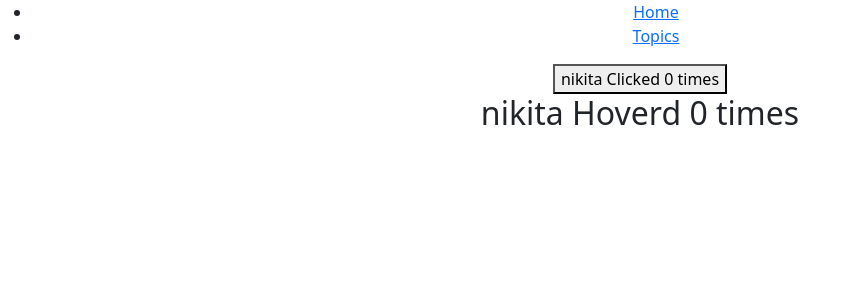
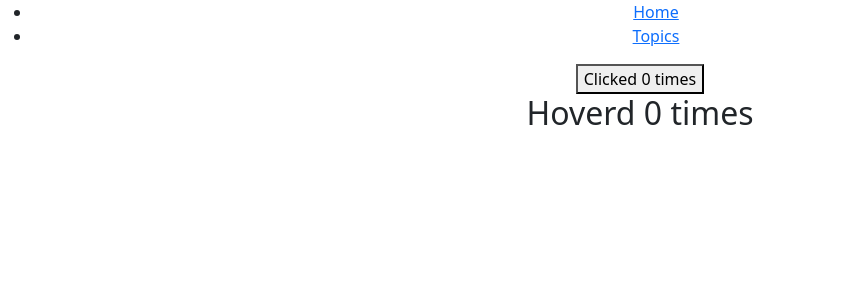
Before and after one commit to Nikki0830/CLAYFIN_TRAINING2, a React (Create React App) app in the folder 16th june/my-app/: page / in a window 1280 px wide. Shown: the top 300 px of the page, without its empty margins (0-847 px from the left). Built offline with nearby package versions, Linux system fonts and the light colour scheme.

Commit message:
HOC-part-2

```diff
--- a/16th june/my-app/src/components/HOF/ClickCounter.js
+++ b/16th june/my-app/src/components/HOF/ClickCounter.js
@@ -1,28 +1,16 @@
 import React, { Component } from "react";
-import UpdateComponent from "./Withcounter";
+import WithCounter from "./Withcounter";
 
 export class ClickCounter extends Component {
-  constructor(props) {
-    super(props);
-    this.state = {
-      count: 0,
-    };
-  }
-
-  incrementCount = () => {
-    console.log("clicked");
-    this.setState((prevState) => {
-      return { count: prevState.count + 1 };
-    });
-  };
   render() {
-    const {count} = this.state
+    // const { count } = this.state;
+    const { count, incrementCount } = this.props;
     return (
       <div>
-        <button onClick={this.incrementCount}>{this.props.name} Clicked {count} times</button>
+        <button onClick={incrementCount}>Clicked {count} times</button>
       </div>
     );
   }
 }
 
-export default UpdateComponent(ClickCounter);
+export default WithCounter(ClickCounter);
--- a/16th june/my-app/src/components/HOF/HoverCounter.js
+++ b/16th june/my-app/src/components/HOF/HoverCounter.js
@@ -1,30 +1,16 @@
 import React, { Component } from "react";
-import UpdateComponent from "./Withcounter";
+import WithCounter from "./Withcounter";
 
 export class HoverCounter extends Component {
-  constructor(props) {
-    super(props);
-    this.state = {
-      count: 0,
-    };
-  }
-
-  incrementCount = () => {
-    console.log("clicked");
-    this.setState((prevState) => {
-      return { count: prevState.count + 1 };
-    });
-  };
   render() {
-    const { count } = this.state;
+    // const { count } = this.state;
+    const { count, incrementCount } = this.props;
     return (
       <div>
-        <h2 onMouseLeave={this.incrementCount}>
-          {this.props.name} Hoverd {count} times
-        </h2>
+        <h2 onMouseLeave={incrementCount}>Hoverd {count} times</h2>
       </div>
     );
   }
 }
 
-export default UpdateComponent(HoverCounter);
+export default WithCounter(HoverCounter);
--- a/16th june/my-app/src/components/HOF/Withcounter.js
+++ b/16th june/my-app/src/components/HOF/Withcounter.js
@@ -1,12 +1,30 @@
-import React from "react"
+import React from "react";
 
-const UpdateComponent = (OriginalComponent) => {
-   class NewComponent extends React.Component{
-    render (){
-        return <OriginalComponent name = "nikita"/>
+const WithCounter = (WrappedComponent) => {
+  class NewComponent extends React.Component {
+    constructor(props) {
+      super(props);
+      this.state = {
+        count: 0,
+      };
     }
-   }
-   return NewComponent
-}
 
-export default UpdateComponent;
+    incrementCount = () => {
+      console.log("clicked");
+      this.setState((prevState) => {
+        return { count: prevState.count + 1 };
+      });
+    };
+    render() {
+      return (
+        <WrappedComponent
+          count={this.state.count}
+          incrementCount={this.incrementCount}
+        />
+      );
+    }
+  }
+  return NewComponent;
+};
+
+export default WithCounter;
```
